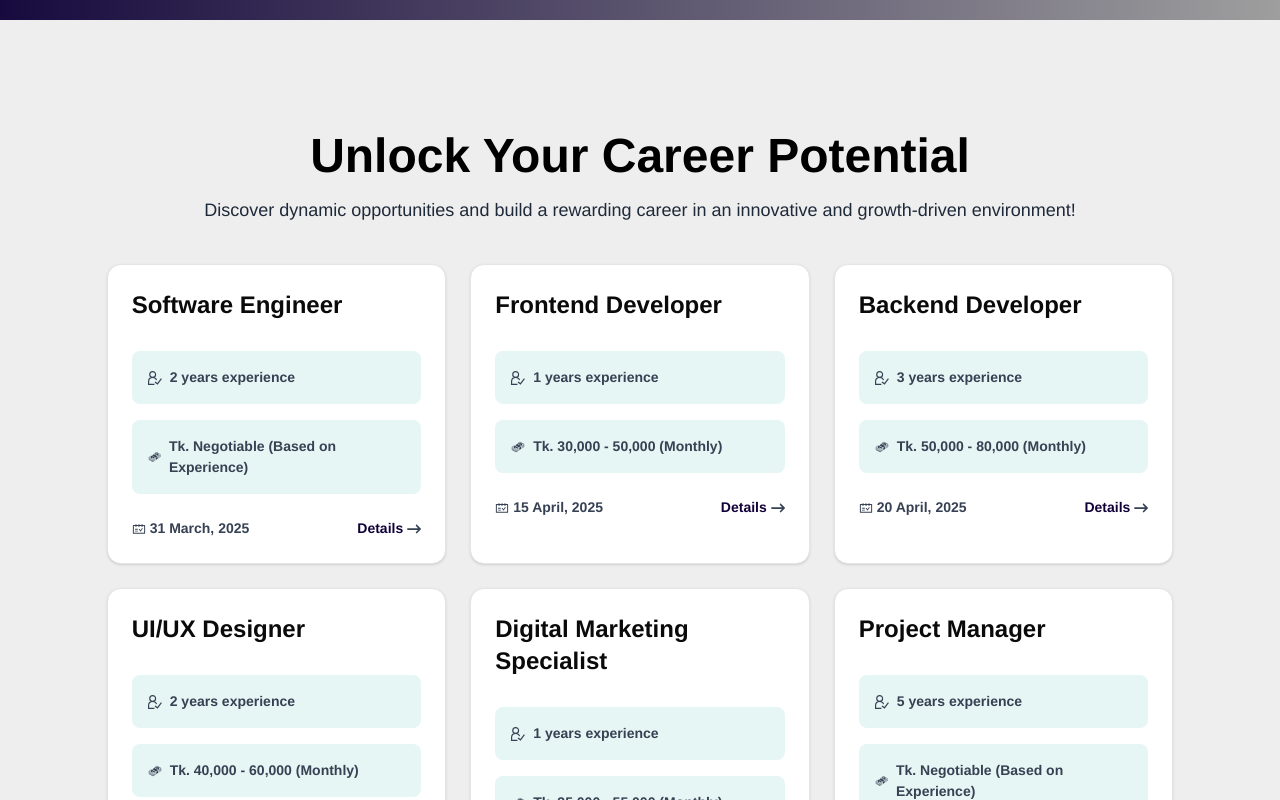
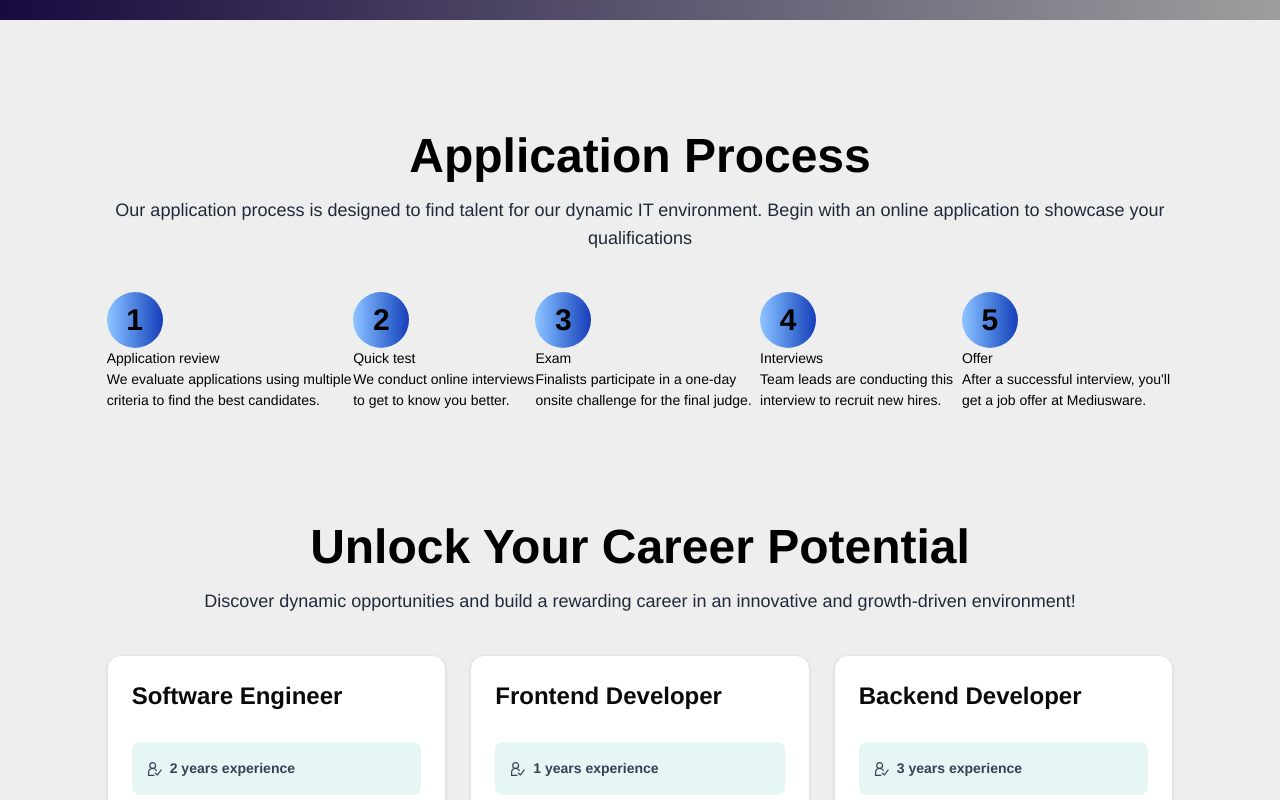
Before and after one commit to lilarani/GyanFlow-client, a React (Vite) app: page /career in a window 1280 px wide. Shown: the part 560-1360 px from the top of the page. Built offline with nearby package versions, Linux system fonts and the light colour scheme; no server answers; grey boxes are pictures that could not be loaded.

Commit message:
application process section created in career page

```diff
--- /dev/null
+++ b/src/components/Career/ApplicationProcess/ApplicationProcess.jsx
@@ -0,0 +1,64 @@
+import React from "react";
+
+const ApplicationProcess = () => {
+  return (
+    <div className="my-28">
+      <h1 className="font-bold  my-4 text-3xl md:text-4xl lg:text-5xl text-center">
+        Application Process
+      </h1>
+      <p className="text-lg text-gray-800 text-center mb-10">
+        Our application process is designed to find talent for our dynamic IT
+        environment. Begin with an online application to showcase your
+        qualifications
+      </p>
+      <div className="flex">
+        <div>
+          <h2 className="text-3xl font-bold w-14 h-14 bg-linear-to-r from-blue-300 to-blue-800 rounded-full flex flex-col justify-center items-center">
+            1
+          </h2>
+
+          <h3>Application review</h3>
+          <p>
+            We evaluate applications using multiple criteria to find the best
+            candidates.
+          </p>
+        </div>
+        <div>
+          <h2 className="text-3xl font-bold w-14 h-14 bg-linear-to-r from-blue-300 to-blue-800 rounded-full flex flex-col justify-center items-center">
+            2
+          </h2>
+          <h3>Quick test</h3>
+          <p>We conduct online interviews to get to know you better.</p>
+        </div>
+        <div>
+          <h2 className="text-3xl font-bold w-14 h-14 bg-linear-to-r from-blue-300 to-blue-800 rounded-full flex flex-col justify-center items-center">
+            3
+          </h2>
+          <h3>Exam</h3>
+          <p>
+            Finalists participate in a one-day onsite challenge for the final
+            judge.
+          </p>
+        </div>
+        <div>
+          <h2 className="text-3xl font-bold w-14 h-14 bg-linear-to-r from-blue-300 to-blue-800 rounded-full flex flex-col justify-center items-center">
+            4
+          </h2>
+          <h3>Interviews</h3>
+          <p>Team leads are conducting this interview to recruit new hires.</p>
+        </div>
+        <div>
+          <h2 className="text-3xl font-bold w-14 h-14 bg-linear-to-r from-blue-300 to-blue-800 rounded-full flex flex-col justify-center items-center">
+            5
+          </h2>
+          <h3>Offer</h3>
+          <p>
+            After a successful interview, you'll get a job offer at Mediusware.
+          </p>
+        </div>
+      </div>
+    </div>
+  );
+};
+
+export default ApplicationProcess;
--- a/src/components/Career/CareerOpenings/CareerOpenings.jsx
+++ b/src/components/Career/CareerOpenings/CareerOpenings.jsx
@@ -15,7 +15,7 @@ import { FaArrowRightLong } from 'react-icons/fa6';
 
 const CareerOpenings = () => {
   return (
-    <div id="career-openings" className="my-28 w-10/12 mx-auto ">
+    <div id="career-openings" className="my-28">
       <h1 className="font-bold  my-4 text-3xl md:text-4xl lg:text-5xl text-center">
         Unlock Your Career Potential
       </h1>
--- a/src/pages/Career/Career.jsx
+++ b/src/pages/Career/Career.jsx
@@ -1,5 +1,6 @@
-import CareerBanner from '@/components/Career/CareerBanner/CareerBanner';
-import CareerOpenings from '@/components/Career/CareerOpenings/CareerOpenings';
+import ApplicationProcess from "@/components/Career/ApplicationProcess/ApplicationProcess";
+import CareerBanner from "@/components/Career/CareerBanner/CareerBanner";
+import CareerOpenings from "@/components/Career/CareerOpenings/CareerOpenings";
 // import CustomHelmet from '@/components/ui/CustomHelmet';
 // import CustomHelmet from "@/components/ui/CustomHelmet";
 
@@ -9,7 +10,12 @@ export default function Career() {
       {/* <CustomHelmet p={'career'}></CustomHelmet> */}
 
       <CareerBanner />
-      <CareerOpenings />
+
+      <div className="lg:w-10/12 lg:mx-auto">
+        <ApplicationProcess />
+
+        <CareerOpenings />
+      </div>
     </div>
   );
 }
```
